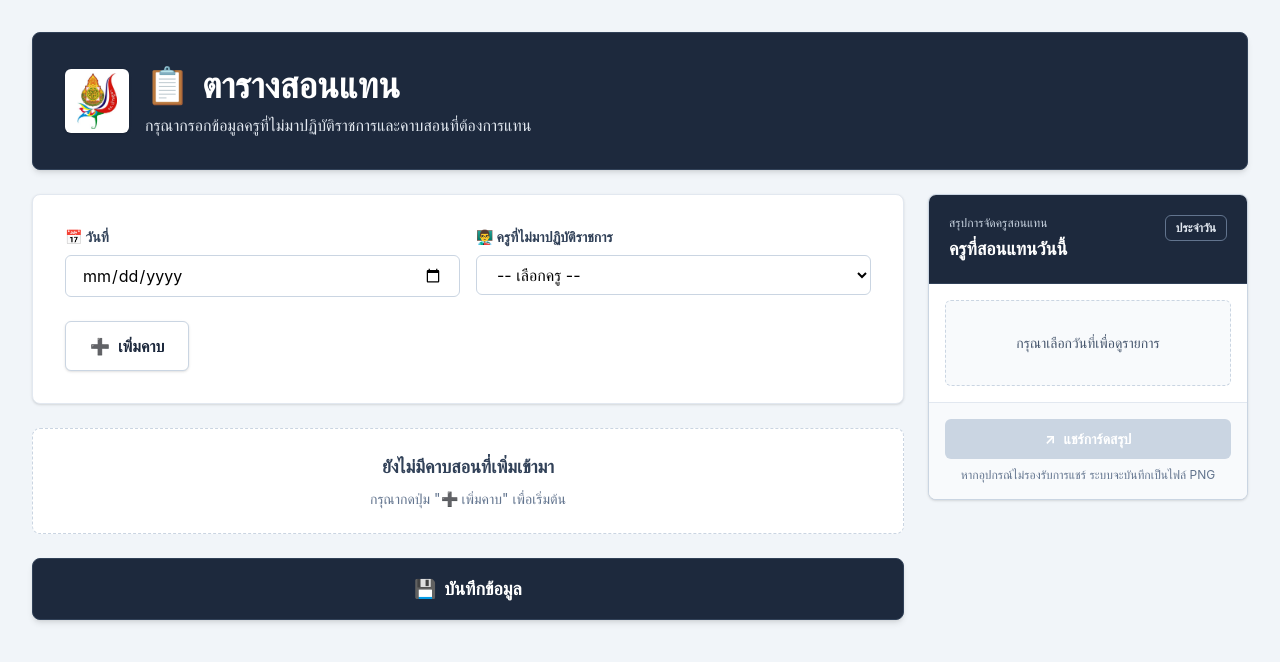
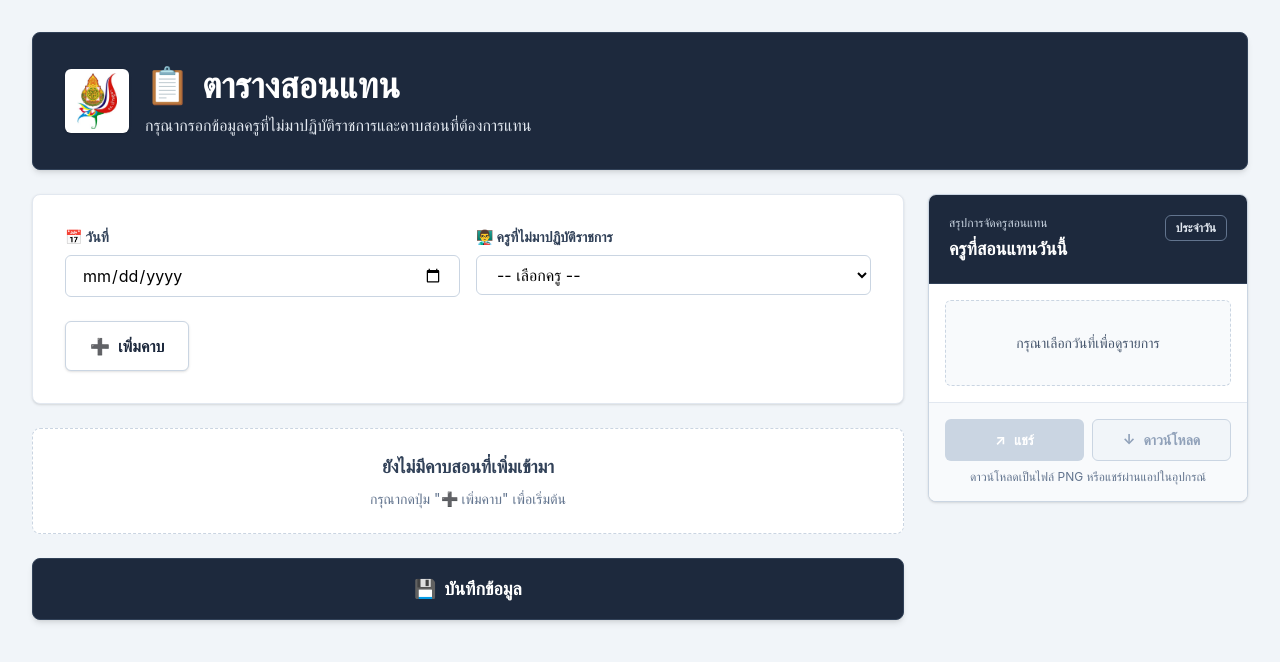
Before and after one commit to doctorjae007/sorntan, a React (Vite) app: page / in a window 1280 px wide. Shown: the top 662 px of the page. Built offline with nearby package versions, Linux system fonts and the light colour scheme.

Commit message:
ปรับการ์ดสรุปและเพิ่มปุ่มแชร์ดาวน์โหลด

```diff
--- a/src/pages/FormPage.jsx
+++ b/src/pages/FormPage.jsx
@@ -64,6 +64,7 @@ export default function FormPage({ onSubmit }) {
   const [assignments, setAssignments] = useState([]);
   const [isAssignmentsLoading, setIsAssignmentsLoading] = useState(false);
   const [isSharing, setIsSharing] = useState(false);
+  const [isDownloading, setIsDownloading] = useState(false);
   const shareCardRef = useRef(null);
 
   const assignmentsByTeacher = useMemo(() => {
@@ -152,18 +153,22 @@ export default function FormPage({ onSubmit }) {
     }
   };
 
-  const handleShareCard = async () => {
-    if (!shareCardRef.current || !form.date || assignmentsByTeacher.length === 0) return;
-
-    setIsSharing(true);
-    try {
+  const createCardBlob = async () => {
     const blob = await toBlob(shareCardRef.current, {
       backgroundColor: "#ffffff",
       cacheBust: true,
       pixelRatio: 2,
     });
     if (!blob) throw new Error("Unable to create image");
+    return blob;
+  };
 
+  const handleShareCard = async () => {
+    if (!shareCardRef.current || !form.date || assignmentsByTeacher.length === 0) return;
+
+    setIsSharing(true);
+    try {
+      const blob = await createCardBlob();
       const filename = `substitute-teachers-${form.date}.png`;
       const file = new File([blob], filename, { type: "image/png" });
 
@@ -173,14 +178,7 @@ export default function FormPage({ onSubmit }) {
           text: `สรุปการจัดครูสอนแทน วันที่ ${form.date}`,
           files: [file],
         });
-      } else {
-        const url = URL.createObjectURL(blob);
-        const link = document.createElement("a");
-        link.href = url;
-        link.download = filename;
-        link.click();
-        URL.revokeObjectURL(url);
-      }
+      } else alert("อุปกรณ์นี้ไม่รองรับการแชร์ไฟล์ กรุณาใช้ปุ่มดาวน์โหลด PNG");
     } catch (error) {
       if (error?.name !== "AbortError") {
         console.error("Share card error:", error);
@@ -188,6 +186,26 @@ export default function FormPage({ onSubmit }) {
       }
     } finally {
       setIsSharing(false);
+    }
+  };
+
+  const handleDownloadCard = async () => {
+    if (!shareCardRef.current || !form.date || assignmentsByTeacher.length === 0) return;
+
+    setIsDownloading(true);
+    try {
+      const blob = await createCardBlob();
+      const url = URL.createObjectURL(blob);
+      const link = document.createElement("a");
+      link.href = url;
+      link.download = `substitute-teachers-${form.date}.png`;
+      link.click();
+      URL.revokeObjectURL(url);
+    } catch (error) {
+      console.error("Download card error:", error);
+      alert("ไม่สามารถดาวน์โหลดรูปได้ กรุณาลองใหม่อีกครั้ง");
+    } finally {
+      setIsDownloading(false);
     }
   };
 
@@ -407,17 +425,28 @@ export default function FormPage({ onSubmit }) {
             </div>
 
             <div className="border-t border-slate-200 bg-slate-50 p-4">
+              <div className="grid grid-cols-2 gap-2">
                 <button
                   type="button"
                   onClick={handleShareCard}
-                disabled={!form.date || assignmentsByTeacher.length === 0 || isSharing}
-                className="flex w-full items-center justify-center gap-2 rounded-md bg-slate-800 px-4 py-2.5 text-sm font-bold text-white transition hover:bg-slate-900 disabled:cursor-not-allowed disabled:bg-slate-300"
+                  disabled={!form.date || assignmentsByTeacher.length === 0 || isSharing || isDownloading}
+                  className="flex items-center justify-center gap-2 rounded-md bg-slate-800 px-3 py-2.5 text-sm font-bold text-white transition hover:bg-slate-900 disabled:cursor-not-allowed disabled:bg-slate-300"
                 >
                   <span aria-hidden="true">↗</span>
-                {isSharing ? "กำลังสร้างรูป..." : "แชร์การ์ดสรุป"}
+                  {isSharing ? "กำลังสร้าง..." : "แชร์"}
                 </button>
+                <button
+                  type="button"
+                  onClick={handleDownloadCard}
+                  disabled={!form.date || assignmentsByTeacher.length === 0 || isSharing || isDownloading}
+                  className="flex items-center justify-center gap-2 rounded-md border border-slate-300 bg-white px-3 py-2.5 text-sm font-bold text-slate-700 transition hover:bg-slate-100 disabled:cursor-not-allowed disabled:bg-slate-100 disabled:text-slate-400"
+                >
+                  <span aria-hidden="true">↓</span>
+                  {isDownloading ? "กำลังบันทึก..." : "ดาวน์โหลด"}
+                </button>
+              </div>
               <p className="mt-2 text-center text-xs text-slate-500">
-                หากอุปกรณ์ไม่รองรับการแชร์ ระบบจะบันทึกเป็นไฟล์ PNG
+                ดาวน์โหลดเป็นไฟล์ PNG หรือแชร์ผ่านแอปในอุปกรณ์
               </p>
             </div>
           </aside>
```
Also changed, not shown: 5 other files (tests, documents, lock files or other folders). Lines whose indentation alone changed are shown as unchanged.
